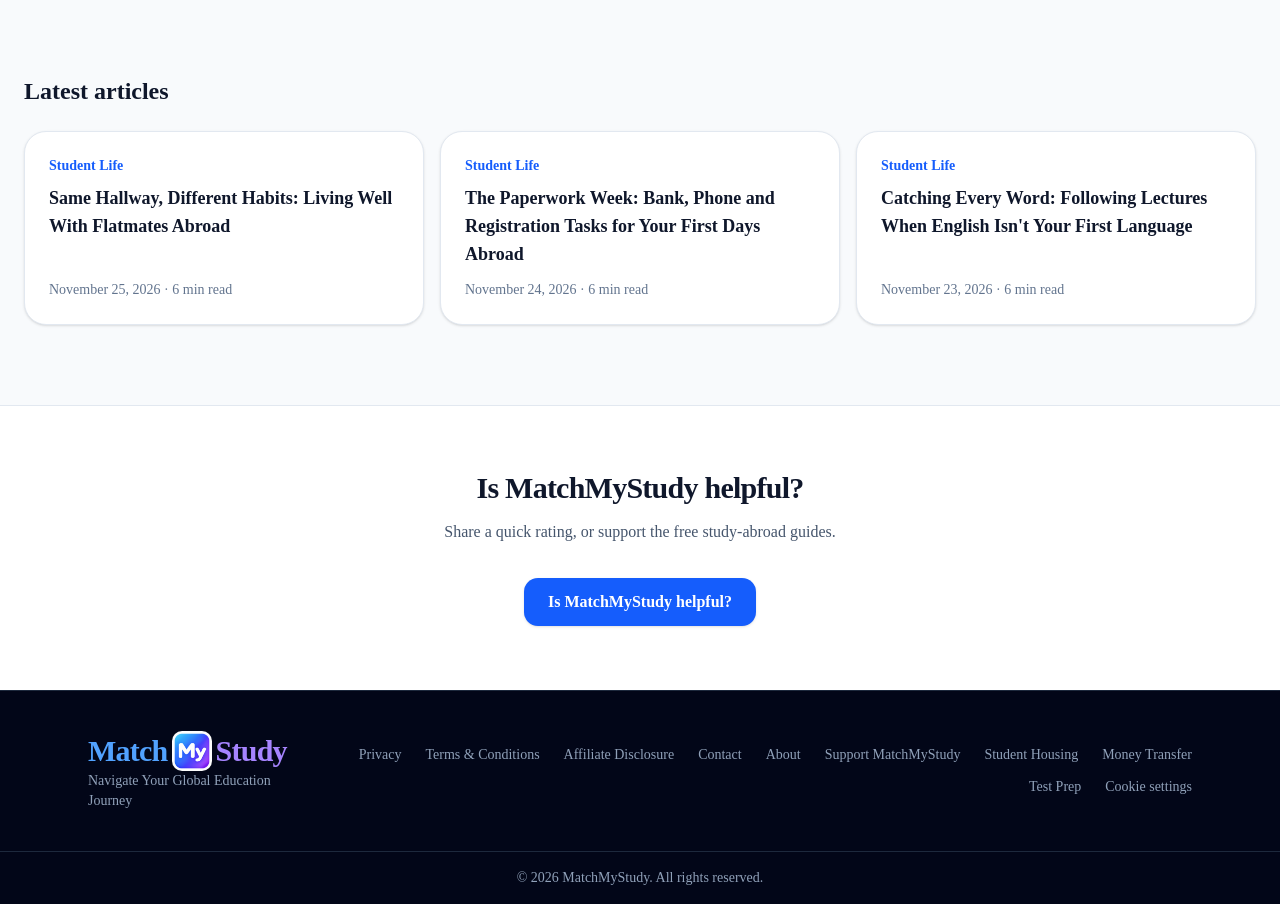
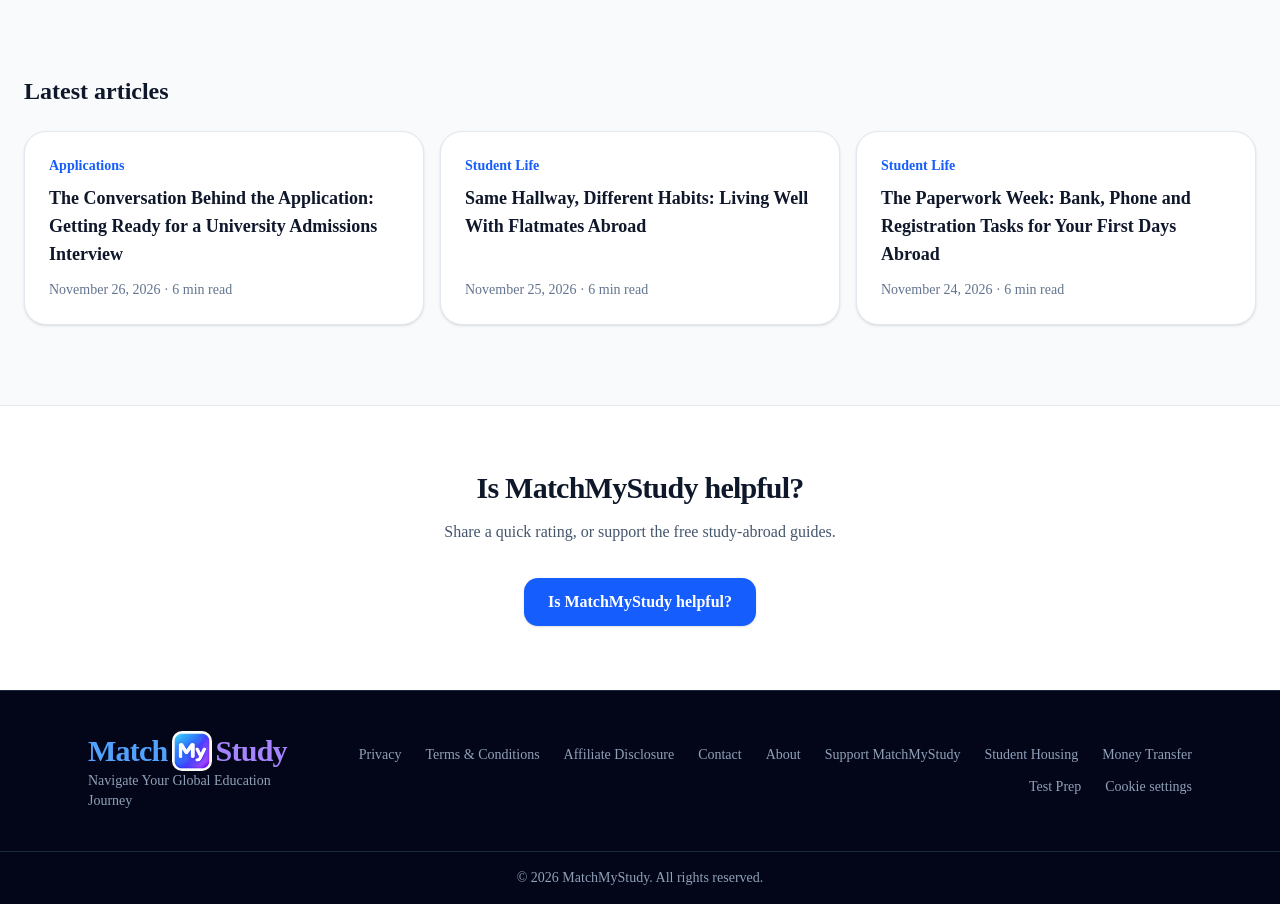
Before and after one commit to Ravindu612/MatchMyStudy, a Next.js app: page / in a window 1280 px wide. Shown: the part 2740-3644 px from the top of the page. Built offline with nearby package versions, Linux system fonts and the light colour scheme; no server answers.

Commit message:
Add November 26 blog post: The Conversation Behind the Application: Getting Ready for a University Admissions Interview

```diff
--- a/data/blog/posts.ts
+++ b/data/blog/posts.ts
@@ -1223,6 +1223,50 @@ export const blogPosts: BlogPost[] = [
     },
   },
   {
+    title: "The Conversation Behind the Application: Getting Ready for a University Admissions Interview",
+    slug: "admissions-interview",
+    description:
+      "A calm, practical guide for international students invited to a university or scholarship admissions interview: what interviewers are usually looking for, how to prepare without memorising a script, setting up for an online interview across time zones, handling nerves and second-language moments, and the questions worth asking back.",
+    category: "Applications",
+    date: "2026-11-26",
+    readTime: "6 min read",
+    intro:
+      "The email arrives and your heart jumps: the university would like to invite you to an interview. You might be wondering what they will ask, whether your English is good enough, and how anyone can judge you properly through a laptop screen from another continent.\n\nHere is the reassuring part. An interview invitation usually means your written application already interested someone. Interviews are not the norm everywhere: many universities never hold them, while others use them for particular courses, competitive programs, research degrees or scholarships. When they do, the interview is mostly a chance to hear the person behind the paperwork. You do not need to be perfect. You need to be prepared, honest and yourself. Here is how to get there.",
+    sections: [
+      {
+        heading: "Find out what kind of interview it is",
+        text: "Before you prepare answers, prepare facts. Read the invitation carefully and look for the format, the length, who will be on the panel, and whether there is any task, such as a short presentation, a problem to work through, or a piece of writing to discuss.\n\nInterviews can look very different. Some are friendly conversations about why you chose the subject. Some are academic, with questions that test how you think rather than what you have memorised. Research and PhD interviews often focus on your proposal and your fit with a supervisor, while scholarship panels may ask about your goals and your community. If anything is unclear, it is completely fine to reply politely and ask.",
+      },
+      {
+        heading: "Know your own application better than anyone",
+        text: "Most interview questions grow from what you have already sent. Reread your personal statement, CV, research proposal and any essays as if you were the interviewer. Underline anything you could be asked to explain: a book you mentioned, a project you led, a gap year, a change of subject, a grade that dipped one term.\n\nThen prepare a few true stories rather than a script. Think of two or three moments that show your interest in the subject, a time something went wrong and what you did next, and a reason you want this particular program, not just any program in that country. Practise saying them out loud in different ways, so they sound natural rather than recited.",
+      },
+      {
+        heading: "Online interviews and time zones",
+        text: "Many international applicants interview online, which brings its own small details. Convert the time carefully into your own time zone, write both times in your calendar, and double-check around daylight saving changes, when it is easy to be an hour out. Test the video platform, link, camera and microphone a day before, and again an hour before.\n\nChoose a quiet room with light in front of you rather than behind you, a plain background, and the camera roughly at eye level. Earphones with a microphone often sound clearer than a laptop speaker. Keep your phone nearby but silent, charged and ready to use as a hotspot or backup in case the internet drops. If the connection fails, stay calm, reconnect, and send a short email to the contact in your invitation.",
+      },
+      {
+        heading: "When English is not your first language",
+        text: "If you are interviewing in a second language, remember that the panel knows this. They are usually listening for ideas, reasoning and motivation, not for a perfect accent.\n\nYou are allowed to ask for help with the language of the question. \"Sorry, could you repeat the question?\" or \"Do you mean ... ?\" is a normal, confident thing to say, not a weakness. You are also allowed to think. A short pause, or saying \"That's an interesting question, let me think for a moment,\" is far better than rushing into an answer you did not mean.",
+      },
+      {
+        heading: "On the day: nerves, honesty and \"I don't know\"",
+        text: "Feeling nervous is normal and usually invisible to others. Before the interview, practise out loud with a friend, a teacher or a recording of yourself. Eat something, have water nearby, and log in or arrive a little early so you are not starting out of breath.\n\nListen to the whole question before answering, and answer the question that was actually asked. If an academic question stumps you, do not panic or pretend. Talk through how you would approach it, what you do know, and where you are unsure. Many interviewers are more interested in how you think than whether you reach the right answer straight away. And if you genuinely do not know something, an honest \"I'm not sure, but I would guess...\" is far stronger than an invented fact.",
+      },
+      {
+        heading: "Ask something back, then follow up",
+        text: "Near the end, you will often be asked whether you have any questions. Prepare two or three that you really want answered and that are not already on the website: how students usually work with their supervisors, what a typical week looks like in the first year, or what past students found most surprising about the program. A thoughtful question shows that you are choosing them too.\n\nAfterwards, write down what you were asked and how you felt it went while it is still fresh. Then try to let it go. Whatever the outcome, you have just practised explaining who you are and what you care about to strangers, in a new system and possibly a new language. That skill will follow you to every seminar, job interview and new beginning abroad.",
+      },
+    ],
+    coverImage: "/images/blog/admissions-interview.jpg",
+    coverImageAlt: "Top-down view of an open laptop, a smartphone, wireless earbuds and a camera on a round wooden table",
+    unsplash: {
+      photographerName: "Howard Bouchevereau",
+      photographerUrl: "https://unsplash.com/@howardbouchevereau",
+      photoUrl: "https://unsplash.com/photos/-WPdgomuLT4",
+    },
+  },
+  {
     title: "Same Hallway, Different Habits: Living Well With Flatmates Abroad",
     slug: "living-with-flatmates",
     description:
```
Also changed, not shown: public/images/blog/admissions-interview.jpg (added).
